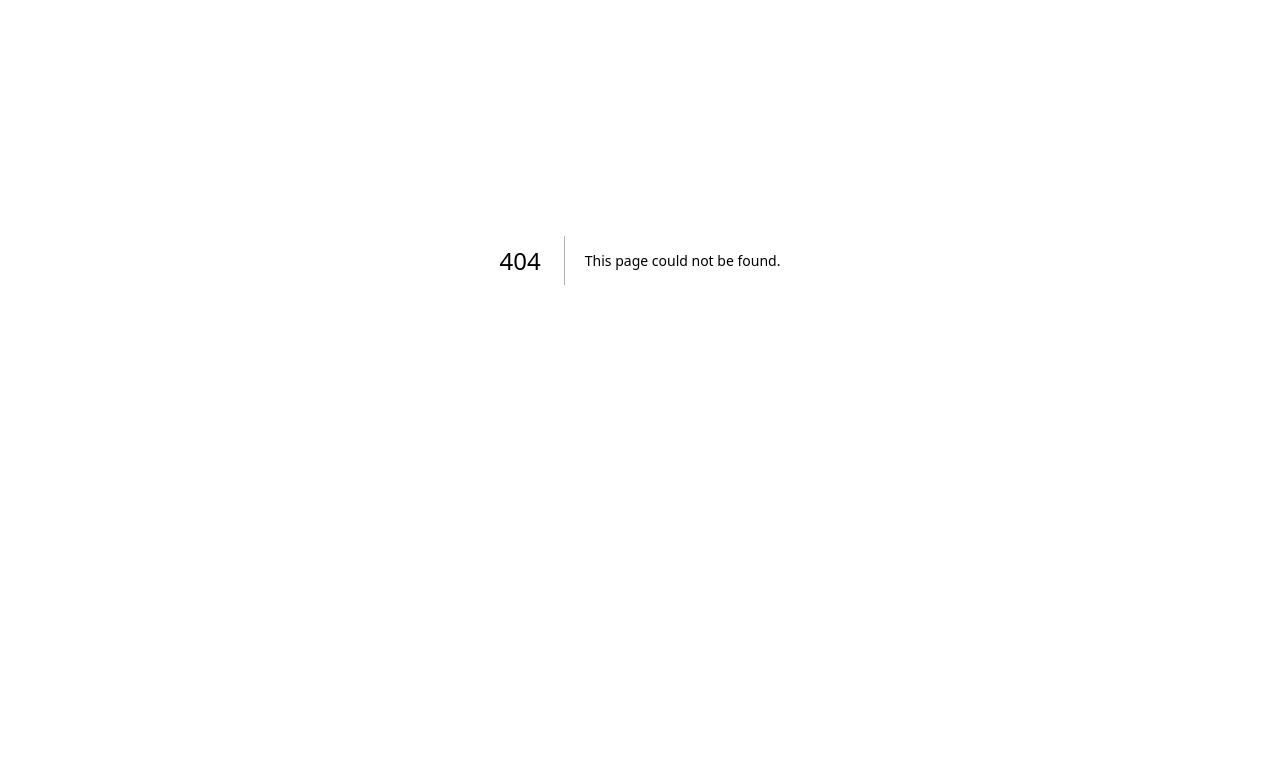
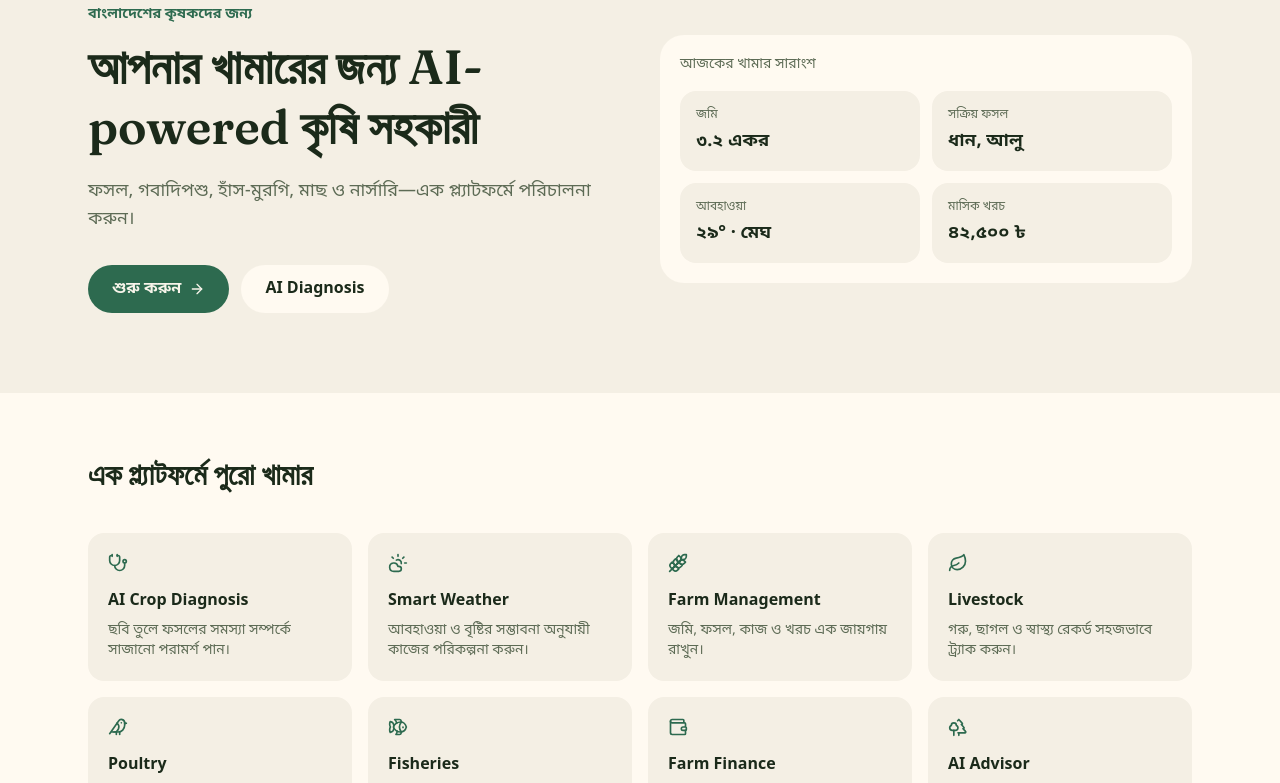
Before and after one commit to selderassunnah-coder/krishi-ai, a Next.js app: page / in a window 1280 px wide. Before the commit this address had no page. Shown: the part 140-923 px from the top of the page. Before the commit the page ends 800 px from the top, so only its background shows below. Built offline with nearby package versions, Linux system fonts and the light colour scheme.

Commit message:
Add homepage landing page

```diff
--- /dev/null
+++ b/src/app/page.tsx
@@ -0,0 +1,113 @@
+import Link from "next/link";
+import {
+  ArrowRight,
+  Bird,
+  CloudSun,
+  Fish,
+  Leaf,
+  ShieldCheck,
+  Stethoscope,
+  Trees,
+  Wallet,
+  Wheat,
+} from "lucide-react";
+import { SiteShell } from "@/components/site-shell";
+
+const features = [
+  { icon: Stethoscope, title: "AI Crop Diagnosis", body: "ছবি তুলে ফসলের সমস্যা সম্পর্কে সাজানো পরামর্শ পান।" },
+  { icon: CloudSun, title: "Smart Weather", body: "আবহাওয়া ও বৃষ্টির সম্ভাবনা অনুযায়ী কাজের পরিকল্পনা করুন।" },
+  { icon: Wheat, title: "Farm Management", body: "জমি, ফসল, কাজ ও খরচ এক জায়গায় রাখুন।" },
+  { icon: Leaf, title: "Livestock", body: "গরু, ছাগল ও স্বাস্থ্য রেকর্ড সহজভাবে ট্র্যাক করুন।" },
+  { icon: Bird, title: "Poultry", body: "ব্যাচ, খাবার, মৃত্যুহার ও ডিম উৎপাদন দেখুন।" },
+  { icon: Fish, title: "Fisheries", body: "পুকুর, মজুদ, খাবার ও ফসল তোলা হিসাব রাখুন।" },
+  { icon: Wallet, title: "Farm Finance", body: "আয়-ব্যয় ও লাভ স্পষ্টভাবে দেখুন।" },
+  { icon: Trees, title: "AI Advisor", body: "খামারের প্রসঙ্গ অনুযায়ী সহজ বাংলায় পরামর্শ নিন।" },
+];
+
+const steps = [
+  { n: "১", title: "খামার তৈরি করুন", body: "আপনার জেলা ও খাত বেছে নিন।" },
+  { n: "২", title: "সেক্টর যোগ করুন", body: "ফসল, পশু, হাঁস-মুরগি, মাছ বা নার্সারি।" },
+  { n: "৩", title: "কাজ রেকর্ড করুন", body: "সেচ, সার, খাবার ও খরচ লিখে রাখুন।" },
+  { n: "৪", title: "AI ব্যবহার করুন", body: "ছবি ও প্রশ্ন দিয়ে সহায়তা নিন।" },
+  { n: "৫", title: "বিশ্লেষণ দেখুন", body: "লাভ, উৎপাদন ও সতর্কতা এক নজরে।" },
+  { n: "৬", title: "সিদ্ধান্ত উন্নত করুন", body: "আবহাওয়া ও ইতিহাস মেনে কাজ করুন।" },
+];
+
+export default function Home() {
+  return (
+    <SiteShell>
+      <main>
+        <section className="mx-auto grid max-w-6xl items-center gap-10 px-4 py-14 sm:px-6 lg:grid-cols-2 lg:py-20">
+          <div>
+            <p className="text-sm font-semibold text-primary">বাংলাদেশের কৃষকদের জন্য</p>
+            <h1 className="mt-3 font-display text-4xl font-semibold leading-tight sm:text-5xl">
+              আপনার খামারের জন্য AI-powered কৃষি সহকারী
+            </h1>
+            <p className="mt-5 max-w-xl text-lg text-muted">
+              ফসল, গবাদিপশু, হাঁস-মুরগি, মাছ ও নার্সারি—এক প্ল্যাটফর্মে পরিচালনা করুন।
+            </p>
+            <div className="mt-8 flex flex-col gap-3 sm:flex-row">
+              <Link href="/login" className="inline-flex h-12 items-center justify-center gap-2 rounded-full bg-primary px-6 font-semibold text-primary-fg">
+                শুরু করুন <ArrowRight className="size-4" />
+              </Link>
+              <Link href="/diagnosis" className="inline-flex h-12 items-center justify-center rounded-full bg-surface px-6 font-semibold">
+                AI Diagnosis
+              </Link>
+            </div>
+          </div>
+          <div className="rounded-3xl bg-surface p-5">
+            <p className="text-sm text-muted">আজকের খামার সারাংশ</p>
+            <div className="mt-4 grid grid-cols-2 gap-3">
+              {[
+                ["জমি", "৩.২ একর"],
+                ["সক্রিয় ফসল", "ধান, আলু"],
+                ["আবহাওয়া", "২৯° · মেঘ"],
+                ["মাসিক খরচ", "৪২,৫০০ ৳"],
+              ].map(([label, value]) => (
+                <div key={label} className="rounded-2xl bg-bg px-4 py-4">
+                  <p className="text-xs text-muted">{label}</p>
+                  <p className="mt-1 text-lg font-semibold">{value}</p>
+                </div>
+              ))}
+            </div>
+          </div>
+        </section>
+        <section id="features" className="bg-surface">
+          <div className="mx-auto max-w-6xl px-4 py-16 sm:px-6">
+            <h2 className="font-display text-3xl font-semibold">এক প্ল্যাটফর্মে পুরো খামার</h2>
+            <div className="mt-10 grid gap-4 sm:grid-cols-2 lg:grid-cols-4">
+              {features.map((item) => (
+                <article key={item.title} className="rounded-2xl bg-bg p-5">
+                  <item.icon className="size-5 text-primary" />
+                  <h3 className="mt-4 font-semibold">{item.title}</h3>
+                  <p className="mt-2 text-sm text-muted">{item.body}</p>
+                </article>
+              ))}
+            </div>
+          </div>
+        </section>
+        <section id="how" className="mx-auto max-w-6xl px-4 py-16 sm:px-6">
+          <h2 className="font-display text-3xl font-semibold">কীভাবে কাজ করে</h2>
+          <ol className="mt-8 grid gap-4 sm:grid-cols-2 lg:grid-cols-3">
+            {steps.map((step) => (
+              <li key={step.n} className="rounded-2xl bg-surface p-5">
+                <span className="font-display text-2xl text-primary">{step.n}</span>
+                <h3 className="mt-2 font-semibold">{step.title}</h3>
+                <p className="mt-1 text-sm text-muted">{step.body}</p>
+              </li>
+            ))}
+          </ol>
+        </section>
+        <section className="bg-surface">
+          <div className="mx-auto flex max-w-6xl gap-3 px-4 py-16 sm:px-6">
+            <ShieldCheck className="size-6 shrink-0 text-primary" />
+            <div>
+              <h2 className="font-display text-3xl font-semibold">নিরাপত্তা ও সততা</h2>
+              <p className="mt-4 text-muted">AI সহায়তা দেয়, কিন্তু কৃষি বা পশুচিকিৎসকের বিকল্প নয়।</p>
+            </div>
+          </div>
+        </section>
+      </main>
+    </SiteShell>
+  );
+}
```
